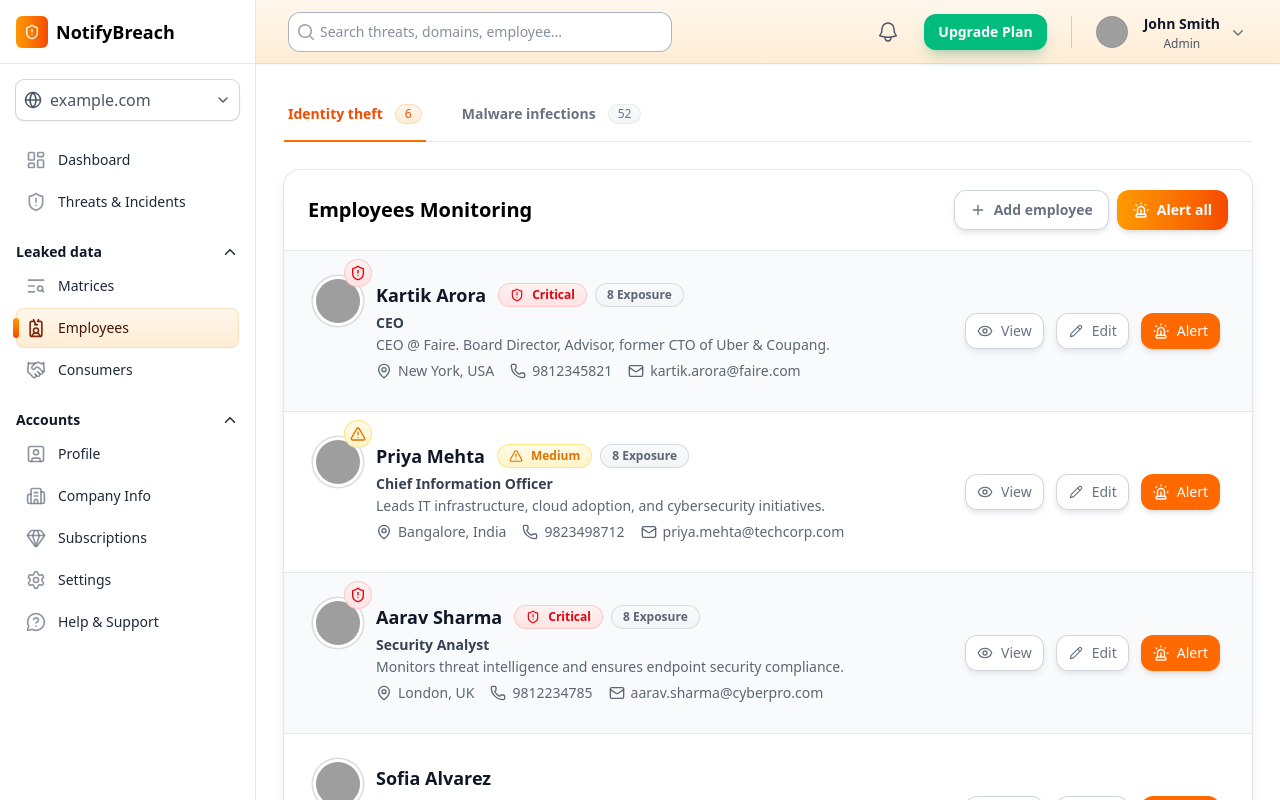
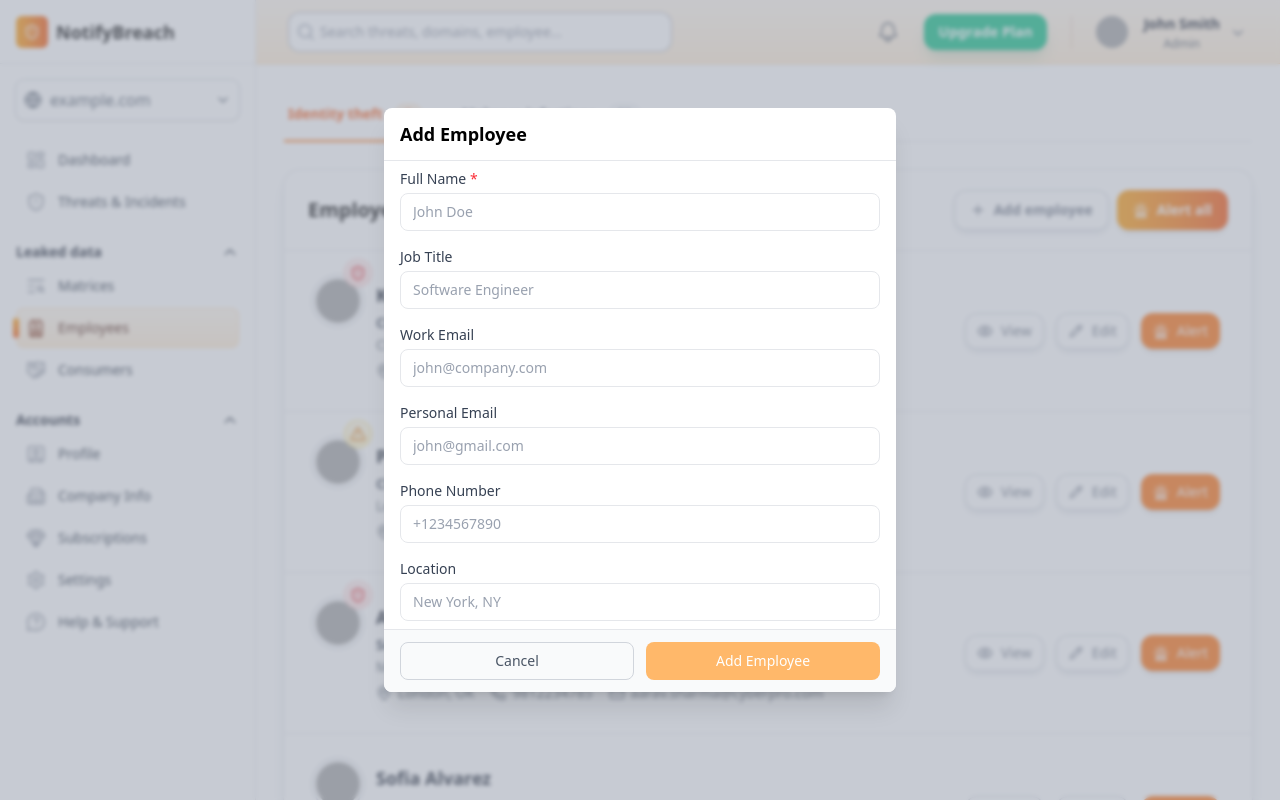
Before and after one commit to Kumarsj420/notify_dashboard, a Next.js app: page /employees in a window 1280 px wide. Both pictures are taken after a click on the button "Add employee". Shown: the top 800 px of the page. Built offline with nearby package versions, Linux system fonts and the light colour scheme; grey boxes are pictures that could not be loaded.

Commit message:
alert all, alert employee, add employee popups created

```diff
--- a/app/components/employeeList.tsx
+++ b/app/components/employeeList.tsx
@@ -1,8 +1,17 @@
 "use client";
 
-import React from "react";
-import { MapPin, Pencil, Eye, Siren, ShieldAlert, Phone, Mail, AlertTriangle } from 'lucide-react';
-
+import React, { useState } from "react";
+import {
+  MapPin,
+  Pencil,
+  Eye,
+  Siren,
+  ShieldAlert,
+  Phone,
+  Mail,
+  AlertTriangle,
+} from "lucide-react";
+import AlertEmployee from "./popup/alertEmployee";
 
 interface ExposureEvent {
   profile: string;
@@ -13,7 +22,7 @@ interface ExposureEvent {
   location: string;
   number: number;
   email: string;
-  type: string | null
+  type: string | null;
 }
 
 interface Props {
@@ -21,13 +30,21 @@ interface Props {
 }
 
 const ContactCard: React.FC<Props> = ({ data }) => {
+  const [alertAllOpen, setAlertEmployeeOpen] = useState(false);
+
   return (
+    <>
+      {/* Pass email to popup */}
+      <AlertEmployee
+        open={alertAllOpen}
+        onClose={setAlertEmployeeOpen}
+        email={data.email}
+        name={data.name}
+      />
+
       <div className="w-full mx-auto space-y-8 px-8 py-7 transition border-b border-b-sc-200 odd:bg-sc-50">
-
-      <div className="flex items-center justify-between ">
-
-
-        <div className="flex items-start gap-4  ">
+        <div className="flex items-center justify-between">
+          <div className="flex items-start gap-4">
             <div className="relative">
               <img
                 src={data.profile}
@@ -35,51 +52,54 @@ const ContactCard: React.FC<Props> = ({ data }) => {
                 className="size-11 rounded-full object-cover ring-[0.1em] ring-sc-300/80 ring-offset-3"
               />
 
-            {data.type === 'critical' && (
-              <div className="absolute -top-5 -right-3 size-7 rounded-full bg-linear-to-b from-red-50 to-red-100 ring-1 ring-inset ring-red-200 flex items-center justify-center ">
+              {data.type === "critical" && (
+                <div className="absolute -top-5 -right-3 size-7 rounded-full bg-linear-to-b from-red-50 to-red-100 ring-1 ring-inset ring-red-200 flex items-center justify-center">
                   <ShieldAlert className="size-4 text-red-600" />
                 </div>
               )}
 
-            {data.type === 'medium' && (
+              {data.type === "medium" && (
                 <div className="absolute -top-5 -right-3 size-7 rounded-full bg-linear-to-b from-amber-50 to-amber-100 ring-1 ring-inset ring-amber-200 flex items-center justify-center">
                   <AlertTriangle className="size-4 text-amber-600" />
                 </div>
               )}
-
             </div>
 
             <div>
               <div className="flex flex-row gap-3 items-center">
-              <h2 className="text-lg/8 font-bold text-sc-900 ">
-                {data.name}</h2>
-              {data.type === 'critical' && (
-                <div className=" flex flex-row gap-2 items-center">
-                  <span className=" ring-1 ring-inset ring-red-200 px-3 py-1 bg-linear-to-b from-red-50 to-red-100 rounded-xl flex flex-row justify-center items-center gap-2 text-xs font-semibold text-red-600">
+                <h2 className="text-lg/8 font-bold text-sc-900">{data.name}</h2>
+
+                {data.type === "critical" && (
+                  <div className="flex flex-row gap-2 items-center">
+                    <span className="ring-1 ring-inset ring-red-200 px-3 py-1 bg-linear-to-b from-red-50 to-red-100 rounded-xl flex flex-row justify-center items-center gap-2 text-xs font-semibold text-red-600">
                       <ShieldAlert className="size-3.5" />
                       Critical
                     </span>
-                  <span className=" ring-1 ring-inset ring-sc-300/80 px-3 py-1 bg-linear-to-b from-sc-50 to-sc-100 rounded-xl flex flex-row justify-center items-center gap-2 text-xs font-semibold text-sc-600/90">
+                    <span className="ring-1 ring-inset ring-sc-300/80 px-3 py-1 bg-linear-to-b from-sc-50 to-sc-100 rounded-xl flex flex-row justify-center items-center gap-2 text-xs font-semibold text-sc-600/90">
                       8 Exposure
                     </span>
                   </div>
                 )}
-              {data.type === 'medium' && (
+
+                {data.type === "medium" && (
                   <div className="flex flex-row gap-2 items-center">
                     <span className="ring-1 ring-inset ring-amber-200 px-3 py-1 bg-linear-to-b from-amber-50 to-amber-100 rounded-xl flex flex-row justify-center items-center gap-2 text-xs font-semibold text-amber-600">
                       <AlertTriangle className="size-3.5" />
                       Medium
                     </span>
-                  <span className=" ring-1 ring-inset ring-sc-300/80 px-3 py-1 bg-linear-to-b from-sc-50 to-sc-100 rounded-xl flex flex-row justify-center items-center gap-2 text-xs font-semibold text-sc-600/90">
+                    <span className="ring-1 ring-inset ring-sc-300/80 px-3 py-1 bg-linear-to-b from-sc-50 to-sc-100 rounded-xl flex flex-row justify-center items-center gap-2 text-xs font-semibold text-sc-600/90">
                       8 Exposure
                     </span>
                   </div>
                 )}
-
               </div>
 
-            <p className="font-semibold text-sc-700 text-sm/6">{data.designation}</p>
-            <p className="font-light text-sc-600/90 text-sm/5">{data.description}</p>
+              <p className="font-semibold text-sc-700 text-sm/6">
+                {data.designation}
+              </p>
+              <p className="font-light text-sc-600/90 text-sm/5">
+                {data.description}
+              </p>
 
               <div className="flex flex-row gap-4">
                 <div className="flex items-center gap-1.5 mt-1 font-light text-sc-600/90 text-sm/6">
@@ -98,34 +118,25 @@ const ContactCard: React.FC<Props> = ({ data }) => {
             </div>
           </div>
 
-
           <div className="flex items-center gap-3">
-
-          <button className="bg-white hover:bg-sc-50 text-sc-500 rounded-xl px-3 py-2 text-sm flex items-center gap-2 font-medium shadow-md shadow-gray-200 transition cursor-pointer popup-trigger ring-1 ring-inset ring-sc-300 hover:ring-sc-400/80" data-popup="addEmployee">
+            <button className="bg-white hover:bg-sc-50 text-sc-500 rounded-xl px-3 py-2 text-sm flex items-center gap-2 font-medium shadow-md shadow-gray-200 transition cursor-pointer popup-trigger ring-1 ring-inset ring-sc-300 hover:ring-sc-400/80">
               <Eye size={16} /> View
             </button>
 
-          <button className="bg-white hover:bg-sc-50 text-sc-500 rounded-xl px-3 py-2 text-sm flex items-center gap-2 font-medium shadow-md shadow-gray-200 transition cursor-pointer popup-trigger ring-1 ring-inset ring-sc-300 hover:ring-sc-400/80" data-popup="addEmployee">
+            <button className="bg-white hover:bg-sc-50 text-sc-500 rounded-xl px-3 py-2 text-sm flex items-center gap-2 font-medium shadow-md shadow-gray-200 transition cursor-pointer popup-trigger ring-1 ring-inset ring-sc-300 hover:ring-sc-400/80">
               <Pencil size={16} className="scale-85" /> Edit
             </button>
 
-          {/* <button className="bg-sc-900 hover:bg-sc-700 text-white rounded-xl px-3 py-2 text-sm flex items-center gap-2 font-medium shadow-md hover:shadow-lg transition cursor-pointer popup-trigger" data-popup="alertPopup">
-            <Pencil size={16} className="scale-105" /> Edit
-          </button> */}
-
-          <button className="bg-p-500 hover:bg-p-400 text-white rounded-xl px-3 py-2 text-sm flex items-center gap-2 font-medium shadow-md hover:shadow-lg transition cursor-pointer popup-trigger" data-popup="alertPopup">
+            <button
+              onClick={() => setAlertEmployeeOpen(true)}
+              className="bg-p-500 hover:bg-p-400 text-white rounded-xl px-3 py-2 text-sm flex items-center gap-2 font-medium shadow-md hover:shadow-lg transition cursor-pointer"
+            >
               <Siren size={16} className="scale-105" /> Alert
             </button>
-
-          {/* <button className="px-3 py-1.5 rounded-lg text-red-700 bg-red-200 transition flex items-center justify-center gap-1 text-sm cursor-pointer">
-            <Siren width={16} />
-            <span>Alert</span>
-          </button> */}
-
-
           </div>
         </div>
       </div>
+    </>
   );
 };
 
--- /dev/null
+++ b/app/components/popup/AddEmployee.tsx
@@ -0,0 +1,105 @@
+"use client";
+
+import React from "react";
+import Modal, { ModalHeader, ModalBody, ModalFooter } from "../Modals";
+
+interface AddEmployeeProps {
+  open: boolean;
+  onClose: (value: boolean) => void;
+}
+
+const AddEmployee: React.FC<AddEmployeeProps> = ({ open, onClose }) => {
+  return (
+    <Modal open={open} onClose={onClose}>
+      <ModalHeader>Add Employee</ModalHeader>
+      <ModalBody>
+        <form className="space-y-4">
+          <div>
+            <label className="block text-sm font-medium text-gray-700 mb-1">
+              Full Name <span className="text-red-500">*</span>
+            </label>
+            <input
+              type="text"
+              placeholder="John Doe"
+              className="w-full border border-gray-200 rounded-lg px-3 py-2 text-sm placeholder-gray-400 focus:ring-2 focus:ring-orange-400 focus:border-transparent outline-none"
+            />
+          </div>
+
+          <div>
+            <label className="block text-sm font-medium text-gray-700 mb-1">
+              Job Title
+            </label>
+            <input
+              type="text"
+              placeholder="Software Engineer"
+              className="w-full border border-gray-200 rounded-lg px-3 py-2 text-sm placeholder-gray-400 focus:ring-2 focus:ring-orange-400 focus:border-transparent outline-none"
+            />
+          </div>
+
+          <div>
+            <label className="block text-sm font-medium text-gray-700 mb-1">
+              Work Email
+            </label>
+            <input
+              type="email"
+              placeholder="john@company.com"
+              className="w-full border border-gray-200 rounded-lg px-3 py-2 text-sm placeholder-gray-400 focus:ring-2 focus:ring-orange-400 focus:border-transparent outline-none"
+            />
+          </div>
+
+          <div>
+            <label className="block text-sm font-medium text-gray-700 mb-1">
+              Personal Email
+            </label>
+            <input
+              type="email"
+              placeholder="john@gmail.com"
+              className="w-full border border-gray-200 rounded-lg px-3 py-2 text-sm placeholder-gray-400 focus:ring-2 focus:ring-orange-400 focus:border-transparent outline-none"
+            />
+          </div>
+
+          <div>
+            <label className="block text-sm font-medium text-gray-700 mb-1">
+              Phone Number
+            </label>
+            <input
+              type="tel"
+              placeholder="+1234567890"
+              className="w-full border border-gray-200 rounded-lg px-3 py-2 text-sm placeholder-gray-400 focus:ring-2 focus:ring-orange-400 focus:border-transparent outline-none"
+            />
+          </div>
+
+          <div>
+            <label className="block text-sm font-medium text-gray-700 mb-1">
+              Location
+            </label>
+            <input
+              type="text"
+              placeholder="New York, NY"
+              className="w-full border border-gray-200 rounded-lg px-3 py-2 text-sm placeholder-gray-400 focus:ring-2 focus:ring-orange-400 focus:border-transparent outline-none"
+            />
+          </div>
+        </form>
+      </ModalBody>
+      <ModalFooter>
+        <div className="flex justify-end space-x-3 w-full">
+          <button
+            type="button"
+            onClick={() => onClose(false)}
+            className="px-4 py-2 border border-gray-300 rounded-lg text-sm font-medium text-gray-600 hover:bg-gray-50 w-1/2"
+          >
+            Cancel
+          </button>
+          <button
+            type="submit"
+            className="px-4 py-2 bg-orange-300 hover:bg-orange-400 text-white rounded-lg text-sm font-medium w-1/2"
+          >
+            Add Employee
+          </button>
+        </div>
+      </ModalFooter>
+    </Modal>
+  );
+};
+
+export default AddEmployee;
--- /dev/null
+++ b/app/components/popup/alertAllEmployee.tsx
@@ -0,0 +1,35 @@
+"use client";
+
+import React from "react";
+import Modal, { ModalHeader, ModalBody, ModalFooter } from "../Modals";
+
+interface AlertEmployeeProps {
+  open: boolean;
+  onClose: (value: boolean) => void;
+}
+
+const AlertEmployee: React.FC<AlertEmployeeProps> = ({ open, onClose }) => {
+  return (
+    <Modal open={open} onClose={onClose}>
+      <ModalHeader>Alert All Employees</ModalHeader>
+      <ModalBody>
+        <p className="text-gray-700">
+          Are you sure you want to alert all employees? An email will be sent to their official work addresses.
+        </p>
+      </ModalBody>
+      <ModalFooter>
+        <button
+          onClick={() => {
+            // you can trigger alert logic here
+            onClose(false);
+          }}
+          className="bg-red-600 hover:bg-red-700 text-white px-4 py-2 rounded-lg w-full"
+        >
+          Yes, Alert All
+        </button>
+      </ModalFooter>
+    </Modal>
+  );
+};
+
+export default AlertEmployee;
--- /dev/null
+++ b/app/components/popup/alertEmployee.tsx
@@ -0,0 +1,72 @@
+"use client";
+
+import React, { useState } from "react";
+import Modal, { ModalHeader, ModalBody, ModalFooter } from "../Modals";
+
+interface AlertEmployeeProps {
+  open: boolean;
+  onClose: (value: boolean) => void;
+  email: string;
+  name: string
+}
+
+const AlertEmployee: React.FC<AlertEmployeeProps> = ({ open, onClose, email, name }) => {
+  const [alertOfficial, setAlertOfficial] = useState(false);
+  const [alertPersonal, setAlertPersonal] = useState(false);
+
+  const handleAlert = () => {
+    const chosenEmails = [];
+    if (alertOfficial) chosenEmails.push(`Official: ${email}`);
+    if (alertPersonal) chosenEmails.push(`Personal: ${email}`);
+
+    if (chosenEmails.length === 0) {
+      alert("Please select at least one option.");
+      return;
+    }
+
+    console.log("Alerting via:", chosenEmails);
+    onClose(false);
+  };
+
+  return (
+    <Modal open={open} onClose={onClose}>
+      <ModalHeader>Alert {name}</ModalHeader>
+      <ModalBody>
+        <p className="text-gray-700 mb-4">
+          Choose how you’d like to alert this employee:
+        </p>
+
+        <div className="space-y-3">
+          <label className="flex items-center gap-2">
+            <input
+              type="checkbox"
+              checked={alertOfficial}
+              onChange={(e) => setAlertOfficial(e.target.checked)}
+            />
+            <span>Alert via <b>official email</b> — {email}</span>
+          </label>
+
+          <label className="flex items-center gap-2">
+            <input
+              type="checkbox"
+              checked={alertPersonal}
+              onChange={(e) => setAlertPersonal(e.target.checked)}
+            />
+            <span>Alert via <b>personal email</b> — {email}</span>
+          </label>
+        </div>
+      </ModalBody>
+
+      <ModalFooter>
+        <button
+          onClick={handleAlert}
+          className="bg-p-500 hover:bg-p-400 text-white px-4 py-2 rounded-lg w-full"
+        >
+          Send Alert
+        </button>
+      </ModalFooter>
+    </Modal>
+  );
+};
+
+export default AlertEmployee;
--- a/app/employees/domain.tsx
+++ b/app/employees/domain.tsx
@@ -5,7 +5,8 @@ import Tabs, { Tab } from "../components/Tabs";
 import TableSkeleton from "../components/TableSkeleton";
 import { Siren, Plus } from 'lucide-react';
 
-import Modal, {ModalHeader, ModalBody, ModalFooter} from "../components/Modals";
+import AlertAllEmployee from "../components/popup/alertAllEmployee";
+import AddEmployee from "../components/popup/AddEmployee";
 
 import { EmployeeExposureData } from "../data/EmployeeExposureData";
 const mockData = EmployeeExposureData;
@@ -79,14 +80,12 @@ const Domain: React.FC = () => {
   };
 
   const [alertAllOpen, setAlertAllOpen] = useState(false);
+  const [addEmployeeOpen, setAddEmployeeOpen] = useState(false);
 
   return (
     <>
-      <Modal open={alertAllOpen} onClose={setAlertAllOpen}>
-        <ModalHeader>Title</ModalHeader>
-        <ModalBody>helloe</ModalBody>
-        <ModalFooter>Nice</ModalFooter>
-      </Modal>
+    <AlertAllEmployee open={alertAllOpen} onClose={setAlertAllOpen} />
+    <AddEmployee open={addEmployeeOpen} onClose={setAddEmployeeOpen} />
 
       <div>
         <Tabs
@@ -109,13 +108,19 @@ const Domain: React.FC = () => {
                 <h1 className="text-xl font-bold"> Employees Monitoring</h1>
 
                 <div className="flex items-center gap-2">
-                  <button className="bg-white hover:bg-sc-50 text-sc-500 rounded-xl px-4 py-2.5 text-sm flex items-center gap-2 font-semibold shadow-md shadow-gray-200 transition cursor-pointer popup-trigger ring-1 ring-inset ring-sc-300 hover:ring-sc-400/80" data-popup="addEmployee">
+                  <button
+                    onClick={() => setAddEmployeeOpen(true)}
+                    className="bg-white hover:bg-sc-50 text-sc-500 rounded-xl px-4 py-2.5 text-sm flex items-center gap-2 font-semibold shadow-md shadow-gray-200 transition cursor-pointer popup-trigger ring-1 ring-inset ring-sc-300 hover:ring-sc-400/80" data-popup="addEmployee">
                     <Plus size={16} /> Add employee
                   </button>
 
-                  <button onClick={() => setAlertAllOpen(true)} className="bg-linear-to-r from-amber-500 to-orange-600 hover:bg-sc-700 text-white rounded-xl px-4 py-2.5 text-sm flex items-center gap-2 font-semibold shadow-md hover:shadow-lg transition cursor-pointer popup-trigger" data-popup="alertPopup">
+                  <button
+                    onClick={() => setAlertAllOpen(true)}
+                    className="bg-linear-to-r from-amber-500 to-orange-600 hover:from-amber-400 hover:to-orange-500 text-white rounded-xl px-4 py-2.5 text-sm flex items-center gap-2 font-semibold shadow-md hover:shadow-lg transition cursor-pointer"
+                  >
                     <Siren size={16} className="scale-105" /> Alert all
                   </button>
+
                 </div>
               </div>
 
```
Lines whose indentation alone changed are shown as unchanged.
